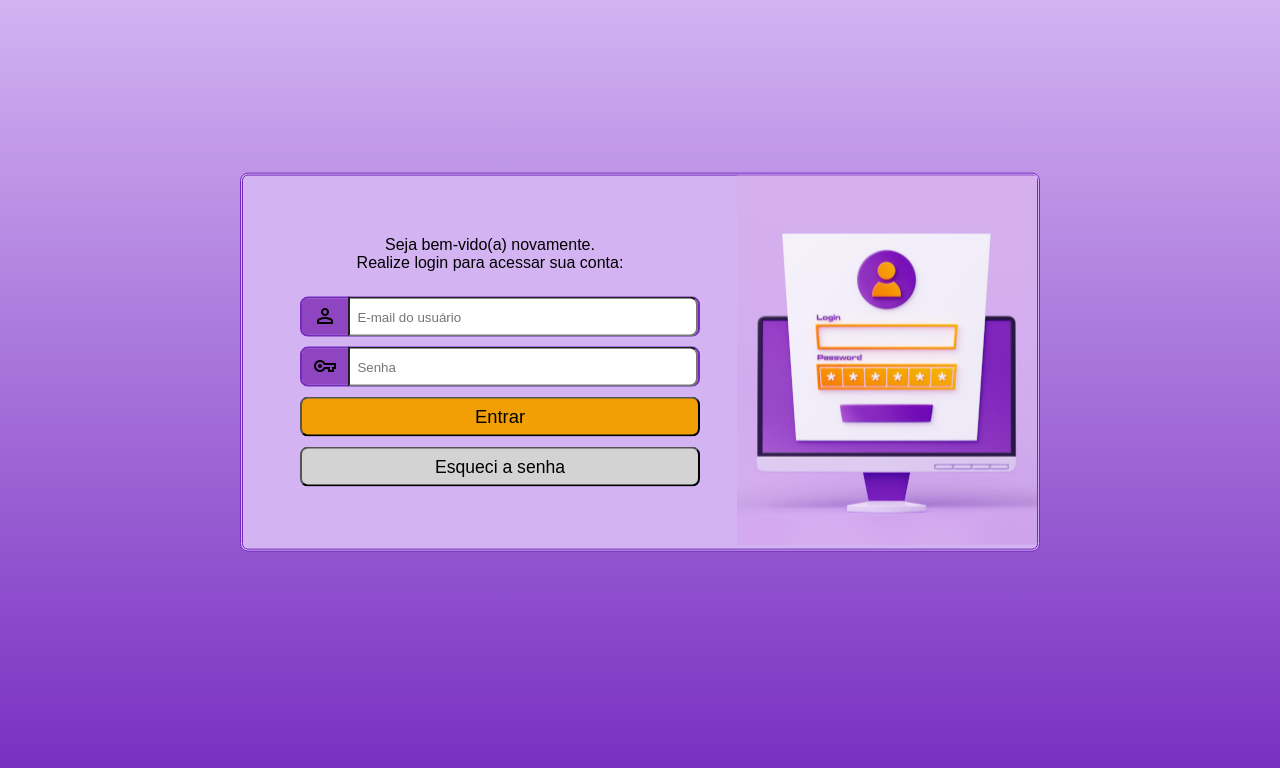
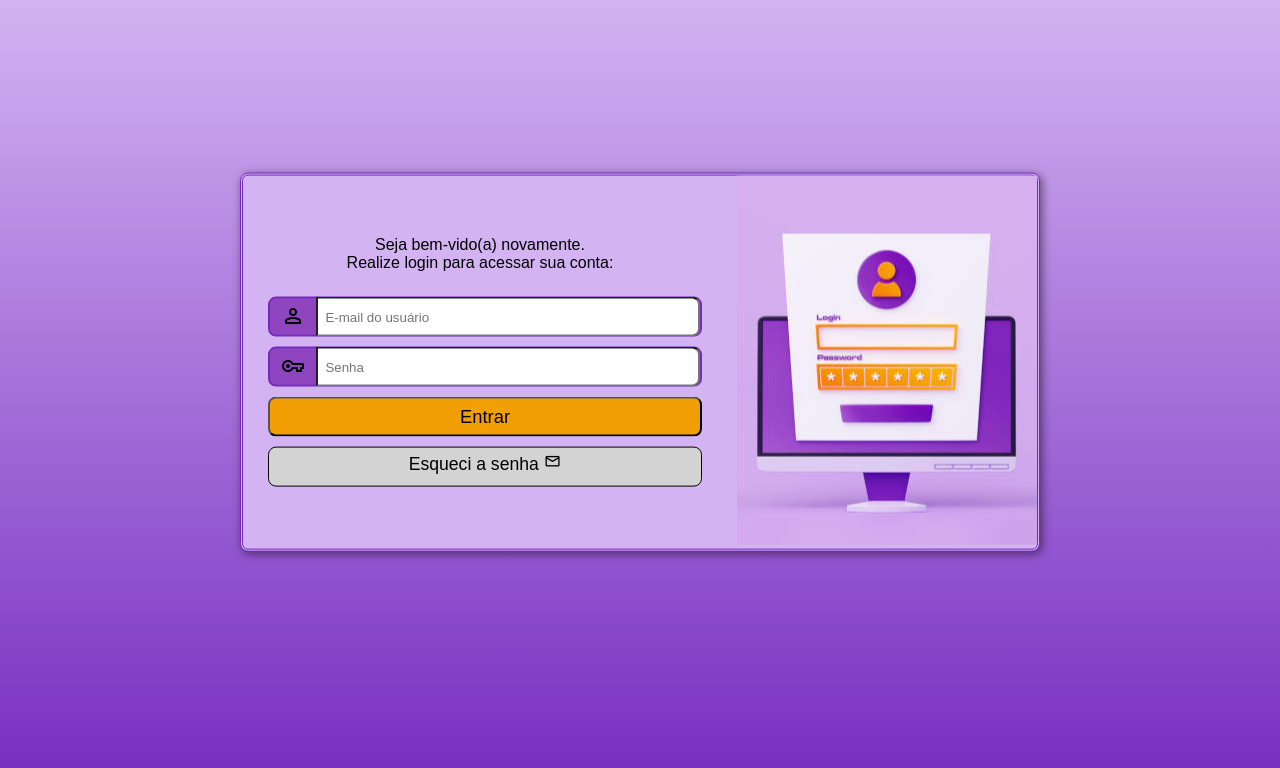
Before and after one commit to fabiohcf/Projeto-Login, a PHP site: page / in a window 1280 px wide. Shown: the top 768 px of the page. Run offline with PHP 8.4, Linux system fonts and the light colour scheme.

Commit message:
atualização

```diff
--- a/estilos/mediaqueries.css
+++ b/estilos/mediaqueries.css
@@ -12,38 +12,22 @@
 @media screen and (min-width: 768px ) and (max-width: 992px) {
 
     body {
-        background-image: linear-gradient(var(--cor02), var(--cor00))
-
+        background-image: linear-gradient(var(--cor02), var(--cor00));
     }
 
     main {
         width: 700px;
-
     }
 
     div#imagem {
-        display: inline-block;
-        width:200px;
+        float: left;
     }
 
     div#login {
-        display: inline-block;
         float: right;
+        width: calc(100% - 300px);
         padding: 60px 20px 0px 0px;
     }
-
-    div#email, div#senha {
-        width: 300px;
-    }
-
-    input#iemail, input#isenha {
-        width: 250px ;
-    }
-
-    input#entrar, input#esqueci {
-        width: 300px;
-    }
-
 
 
 }
@@ -62,18 +46,12 @@
     }
 
     div#login {
+        float: left;
+        width: calc(100% - 300px);
         padding: 60px 20px 0px 0px;
     }
-    div#email, div#senha {
-        width: 400px;
-    }
 
-    input#iemail, input#isenha {
-        width: 350px;
-    }
 
-    input#entrar, input#esqueci {
-        width: 400px;
-    }
+
 
 }
--- a/estilos/style.css
+++ b/estilos/style.css
@@ -30,6 +30,7 @@ main {
     border: 3px double var(--cor01);
     border-radius: 8px;
     background-color: var(--cor02);
+    box-shadow: 2px 2px 10px rgba(0, 0, 0, 0.5);
 
 }
 
@@ -54,10 +55,11 @@ div#login p {
 }
 
 div#email, div#senha {
+    background-color: var(--cor00);
     display: inline-block;
     margin: 5px;
     height: 40px;
-    width: 200px;
+    width: 100%;
     border: 2px solid var(--cor01);
     border-radius: 8px;
 }
@@ -76,7 +78,7 @@ label {
 
 input#iemail, input#isenha {
     height: 40px;
-    width: 150px;
+    width: calc(100% - 46px);
     border-radius: 0px 8px 8px 0px;
     transform: translate(0%, -5%);
     box-sizing: border-box;
@@ -89,7 +91,7 @@ input#entrar {
     margin:5px;
     padding: 5px;
     height: 40px;
-    width: 200px;
+    width: 100%;
     font-size: 1.15em;
     border-radius: 8px;
     background-color: var(--cor03);
@@ -102,18 +104,27 @@ input#entrar:hover {
 }
 
 
-input#esqueci {
+a#esqueci {
+    display: block;
     margin: 5px;
     padding: 5px;
-    width: 200px;
+    width: 100%;
     height: 40px;
+    border: 1px solid black;
     font-size: 1.1em;
+    text-decoration: none;
+    color: black;
     border-radius: 8px;
     background-color: lightgray;
 }
 
-input#esqueci:hover {
+a#esqueci:hover {
     background-color: var(--cor04);
     color: white;
     cursor: pointer;
 }
+
+a#esqueci span{
+    font-size: 1em;
+
+}
--- a/index.html
+++ b/index.html
@@ -4,10 +4,9 @@
     <meta charset="UTF-8">
     <meta name="viewport" content="width=device-width, initial-scale=1.0">
     <title>Login</title>
-    <link rel="stylesheet" href="estilos/style.css">
+    <link rel="stylesheet" href="estilos/style.css" media="all">
     <link rel="stylesheet" href="estilos/mediaqueries.css">
     <link href="https://fonts.googleapis.com/css2?family=Material+Symbols+Outlined" rel="stylesheet" />
-
 </head>
 <body>
     <main>
@@ -22,14 +21,12 @@
                     <input type="email" name="email" id="iemail" placeholder="  E-mail do usuário" required autocomplete="email"></div>
                 <br>
                 <div id="senha"><label for="isenha"><span class="material-symbols-outlined">vpn_key</span></label>
-                    <input type="password" name="senha" id="isenha" placeholder="  Senha" required minlength="8" autocomplete="current-password"></div>
+                    <input type="password" name="senha" id="isenha" placeholder="  Senha" required minlength="8" maxlength="20"  autocomplete="current-password"></div>
                 <br>
                 <input type="submit" id="entrar" value="Entrar"><br>
-                <input type="reset" id="esqueci" value="Esqueci a senha">
-
+                <a href="esqueci.html" id="esqueci" > Esqueci a senha <span class="material-symbols-outlined">mail</span></a>
             </form>
         </div>
     </main>
-
 </body>
 </html>
```
Also changed, not shown: esqueci.html (added, +41 -0 lines), imagens/ilustracao-3d-da-tela-de-login-do-monitor-do-computador.jpg (deleted), imagens/login-landscape.jpg, imagens/login-portrait.jpg.
